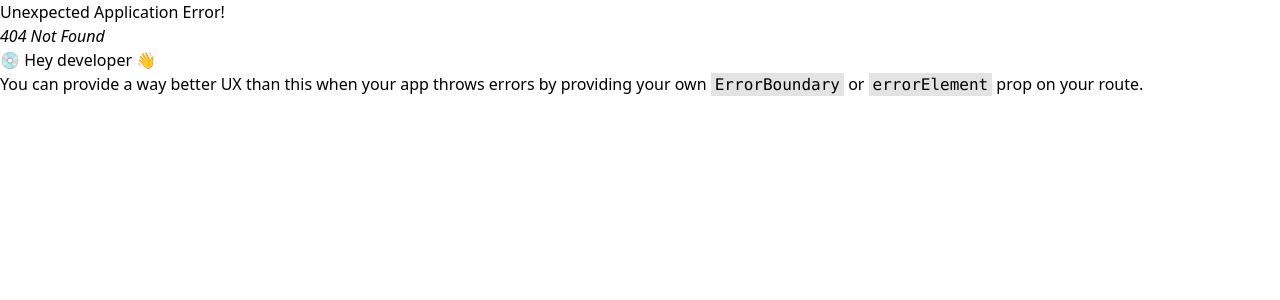
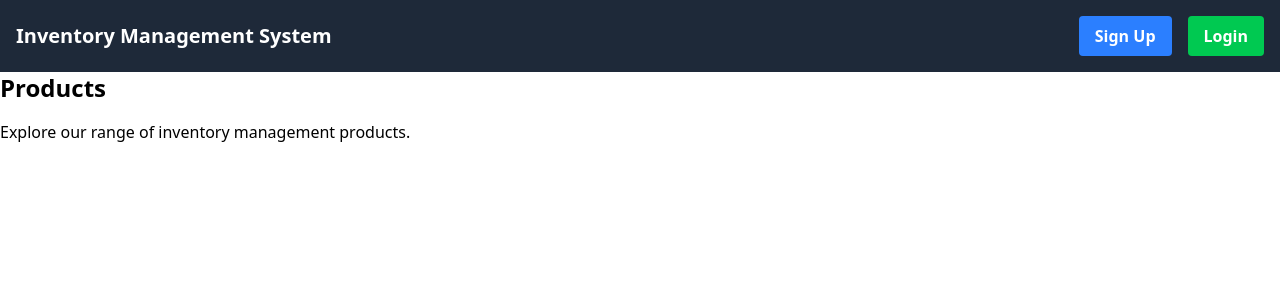
Before and after one commit to JAlavindu/InventoryManagement, a React (Vite) app in the folder frontend/inventory-management-system/: page /products in a window 1280 px wide. Before the commit this address had no page. Shown: the top 300 px of the page. Built offline with nearby package versions, Linux system fonts and the light colour scheme.

Commit message:
added the landing page and products page

```diff
--- a/frontend/inventory-management-system/src/Router.jsx
+++ b/frontend/inventory-management-system/src/Router.jsx
@@ -1,11 +1,16 @@
 import { createBrowserRouter } from "react-router-dom";
 import LandingPage from "./pages/LandingPage";
+import Products from "./pages/Products";
 
 const router = createBrowserRouter([
   {
     path: "/",
     element: <LandingPage />,
   },
+  {
+    path: "/products",
+    element: <Products />,
+  },
 ]);
 
 export default router;
--- a/frontend/inventory-management-system/src/components/NavBar.jsx
+++ b/frontend/inventory-management-system/src/components/NavBar.jsx
@@ -1,19 +1,42 @@
-import React from "react";
+import React, { useState } from "react";
 import Button from "./Button";
+import { Link, useNavigate } from "react-router-dom";
 
 function NavBar() {
+  const navigate = useNavigate();
+  const [clickedSignup, setClickedSignup] = useState(false);
+
+  const handleSignUp = () => {
+    setClickedSignup(true);
+    navigate("/products");
+  };
+
+  const handleLogin = () => {
+    navigate("/login");
+  };
+
   return (
     <div className="flex flex-row justify-between items-center bg-gray-800 text-white p-4">
-      <h1 className="text-xl font-bold">Inventory Management System</h1>
+      <Link to="/" className="text-xl font-bold">
+        Inventory Management System
+      </Link>
       <div className="flex space-x-4">
+        {clickedSignup ? (
+          <h1>info</h1>
+        ) : (
+          <>
             <Button
+              onClick={handleSignUp}
               label="Sign Up"
               className="bg-blue-500 hover:bg-blue-700 text-white font-bold"
             />
             <Button
+              onClick={handleLogin}
               label="Login"
               className="bg-green-500 hover:bg-green-700 text-white font-bold"
             />
+          </>
+        )}
       </div>
     </div>
   );
--- a/frontend/inventory-management-system/src/pages/LandingPage.jsx
+++ b/frontend/inventory-management-system/src/pages/LandingPage.jsx
@@ -2,6 +2,7 @@ import React from "react";
 import NavBar from "../components/NavBar";
 import Card from "../components/Card";
 import Footer from "../components/Footer";
+import infographic from "../assets/infographic.jpg";
 
 const ABOUT_US = [
   {
@@ -35,11 +36,21 @@ function LandingPage() {
       </div>
 
       <div className="flex flex-col items-center justify-center h-screen mx-auto w-4/5 ">
-        <div className="text-center my-8 h-64 w-full items-center justify-center">
-          <h2 className="text-2xl font-bold mb-4 ">
-            Your Seamless Inventory Management System
-          </h2>
-          <p className="text-lg mb-8">Manage your inventory with ease.</p>
+        <div className="flex flex-row justify-center my-8 h-64 w-full">
+          <div>
+            <img
+              src={infographic}
+              alt="image for hero"
+              className="w-full h-full object-cover"
+            />
+          </div>
+
+          <div>
+            <h2 className="text-3xl font-bold mb-4 ">
+              Your Seamless Inventory Management System
+            </h2>
+            <p className="text-lg mb-8">Manage your inventory with ease.</p>
+          </div>
         </div>
 
         {/* about us */}
--- /dev/null
+++ b/frontend/inventory-management-system/src/pages/Products.jsx
@@ -0,0 +1,20 @@
+import React from "react";
+import NavBar from "../components/NavBar";
+
+function Products() {
+  return (
+    <>
+      <div>
+        <NavBar />
+      </div>
+      <div>
+        <h1 className="text-2xl font-bold">Products</h1>
+        <p className="mt-4">
+          Explore our range of inventory management products.
+        </p>
+      </div>
+    </>
+  );
+}
+
+export default Products;
```
Also changed, not shown: 1 other file (tests, documents, lock files or other folders). Lines whose indentation alone changed are shown as unchanged.
